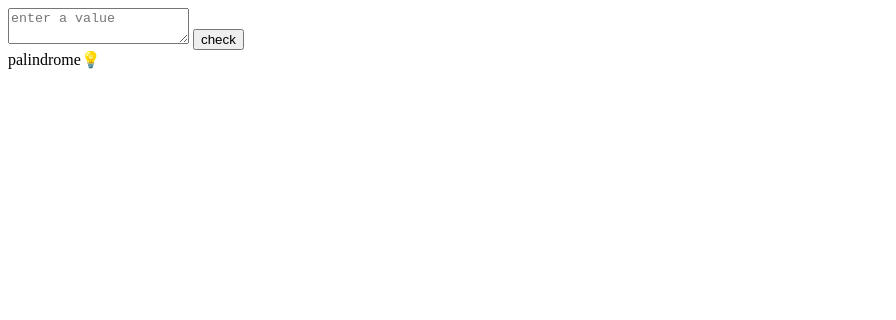
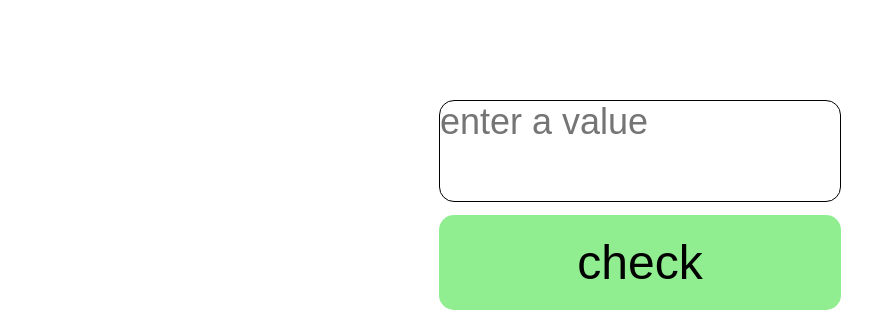
Before and after one commit to Vinay-webDev/freeCodeCamp-palindrome-checker, a plain HTML site: page index.html in a window 1280 px wide. Shown: the top 320 px of the page, without its empty margins (0-896 px from the left). Drawn offline with Linux system fonts and the light colour scheme.

Commit message:
styling🎨🖌️🖼️

```diff
--- a/css/style.css
+++ b/css/style.css
@@ -0,0 +1,46 @@
+* {
+    margin: 0;
+    padding: 0;
+}
+body {
+    display: flex;
+    justify-content: center;
+    align-items: center;
+
+}
+.container {
+    margin-top: 100px;
+    font-family: Arial, sans-serif;
+    font-size: 1.5em;
+}
+#text-input {
+    resize:none;
+    height: 100px;
+    width: 400px;
+    font-family: Arial, sans-serif;
+    font-size: 1.5em;
+    border: solid 1px;
+    border-radius: 15px;
+}
+#check {
+    display: flex;
+    justify-content: center;
+    margin-top: 7px;
+    font-size: 2em;
+    padding: 20px;
+    width: 100%;
+    border-radius: 15px;
+    border: none;
+    background-color: lightgreen;
+}
+#hint {
+    margin-top: 15px;
+    display: flex;
+    justify-content: center;
+    background-color: violet;
+    font-size: 1.8em;
+    width: 400px;
+    height: 200px;
+    border: none;
+    border-radius: 15px;
+}
--- a/index.html
+++ b/index.html
@@ -9,7 +9,7 @@
 </head>
     <body>
         <div class="container">
-            <textarea placeholder="enter a value"></textarea>
+            <textarea id="text-input" placeholder="enter a value"></textarea>
             <button id="check">check</button>
             <div id="hint">palindrome💡</div>
         </div>
```
Also changed, not shown: ss/Screenshot 2024-08-31 235826.png (added).
